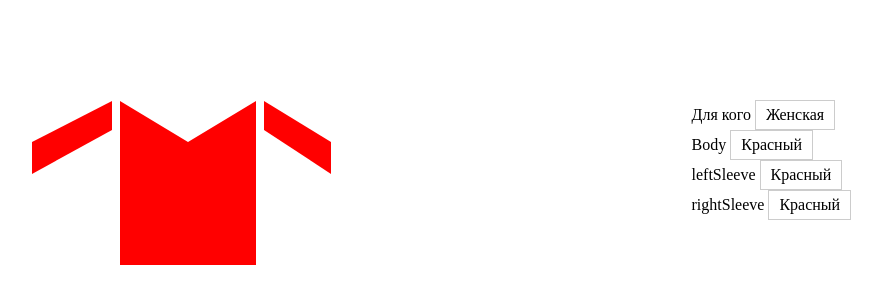
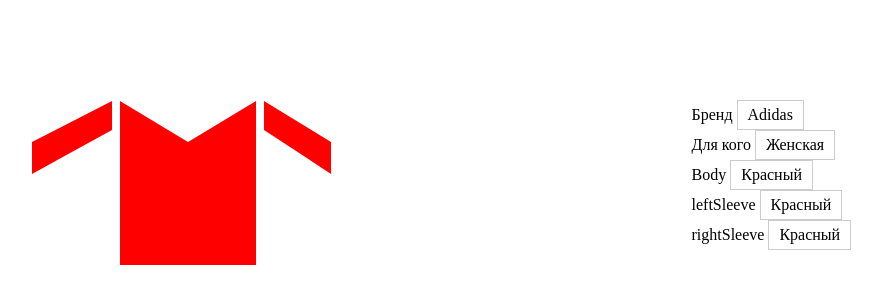
Before and after one commit to VladStepanov/t-shirt-constructor, a Vue app: page / in a window 1280 px wide. Shown: the top 304 px of the page, without its empty margins (199-1081 px from the left). Built offline with nearby package versions, Linux system fonts and the light colour scheme.

Commit message:
Collections added

```diff
--- a/src/components/Menu.vue
+++ b/src/components/Menu.vue
@@ -1,5 +1,9 @@
 <template>
   <div>
+    <div>
+      Бренд
+      <BaseSelect v-model='collection' :options='collections' />
+    </div>
     <div>
       Для кого
       <BaseSelect v-model='gender' :options='genders' />
@@ -34,8 +38,15 @@ export default {
   computed: {
     ...mapGetters(['colorSchema']),
     ...mapState({
-      genders: state => state.genders.genders
+      genders: state => state.genders.genders,
+      collections: state => state.collections.collections
     }),
+    collection: {
+      get () { return this.$store.state.collections.curCollection },
+      set (collection) {
+        this.$store.commit('SET_COLLECTION', collection)
+      }
+    },
     gender: {
       get () { return this.$store.state.genders.curGender },
       set (gender) {
--- /dev/null
+++ b/src/models/collections.json
@@ -0,0 +1,10 @@
+[
+  {
+    "title": "Adidas",
+    "code": "adidas"
+  },
+  {
+    "title": "Puma",
+    "code": "puma"
+  }
+]
--- a/src/store/index.js
+++ b/src/store/index.js
@@ -1,9 +1,10 @@
 import Vue from 'vue'
 import Vuex from 'vuex'
+import { state, mutations, getters, actions } from './entities'
 import materials from './modules/materials'
 import activeColors from './modules/activeColors'
 import genders from './modules/genders'
-import { state, mutations, getters, actions } from './entities'
+import collections from './modules/collections'
 
 Vue.use(Vuex)
 
@@ -15,6 +16,7 @@ export default new Vuex.Store({
   modules: {
     materials,
     activeColors,
-    genders
+    genders,
+    collections
   }
 })
--- /dev/null
+++ b/src/store/modules/collections.js
@@ -0,0 +1,14 @@
+import collections from '@/models/collections.json'
+
+export default {
+  state: () => ({
+    curCollection: '',
+    collections
+  }),
+  mutations: {
+    SET_COLLECTION: (state, collection) => { state.curCollection = collection }
+  },
+  getters: {
+    collections: state => state.collections.collections
+  }
+}
```
